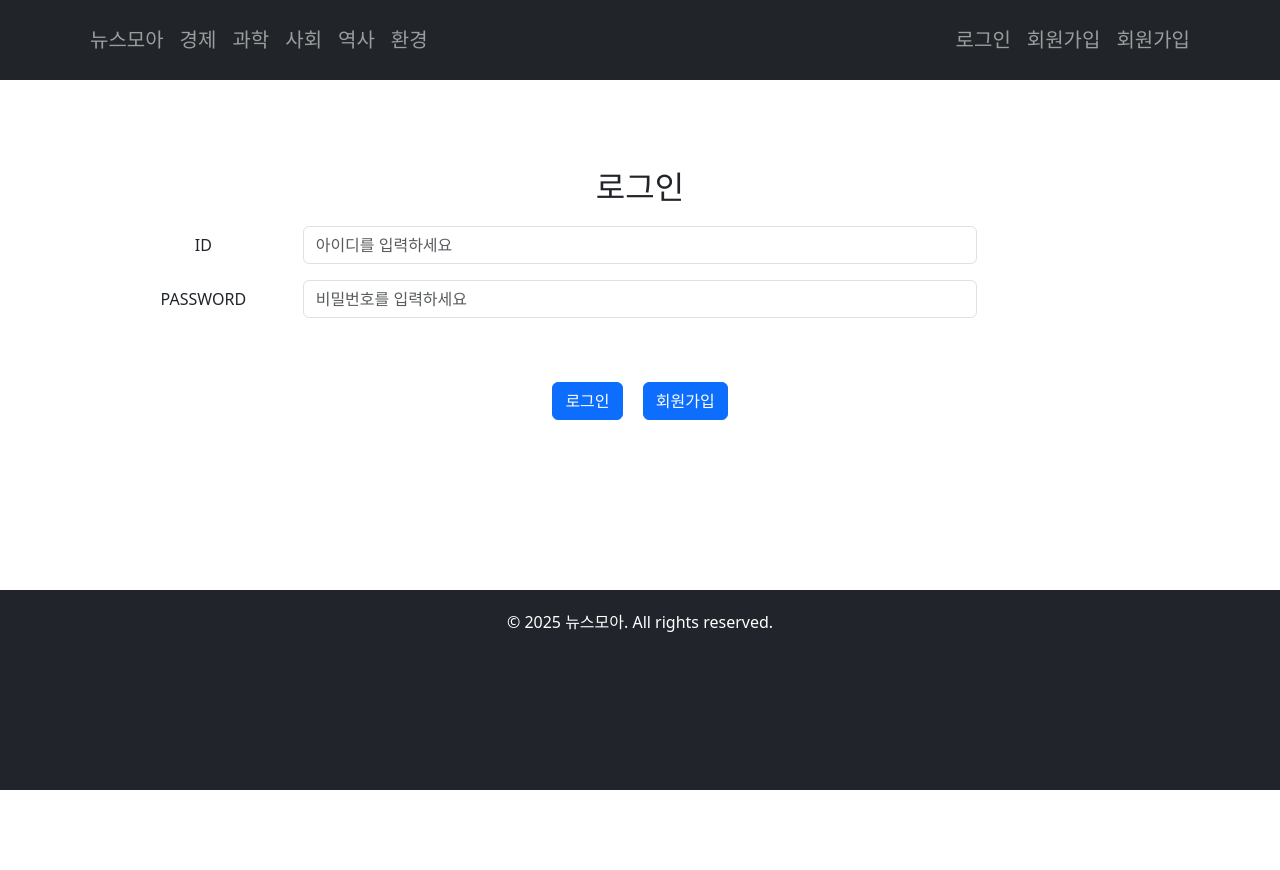
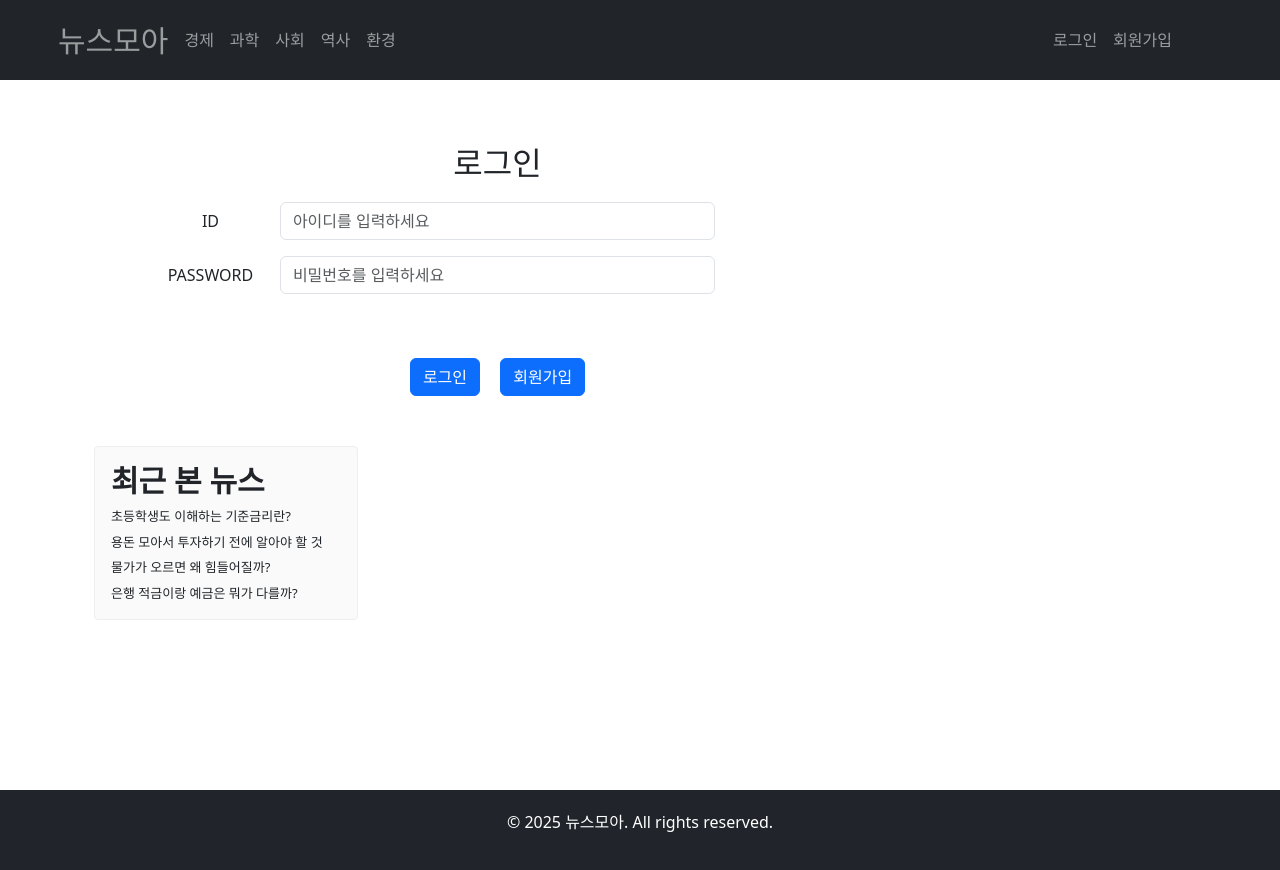
Before and after one commit to skarnddydwls/project, a React (Create React App) app in the folder project/: page /Signin in a window 1280 px wide. Shown: the top 870 px of the page. Before the commit the page ends 800 px from the top, so only its background shows below. Built offline with nearby package versions, Linux system fonts and the light colour scheme.

Commit message:
Reapply "Merge branch 'skarnddydwls' into yang"
This reverts commit 9d7842a83698d842655eec9fd39f3073421f7a57.

```diff
--- a/project/src/App.js
+++ b/project/src/App.js
@@ -8,10 +8,11 @@ import Signup from './pages/Signup';
 import News from './pages/News';
 import NewsCategory from './pages/NewsCategory';
 import Footer from './pages/Footer';
+import RecentNews from './pages/RecentNews';
 
 
 function App() {
-  const [tab, setTab] = useState(null);
+  // const [tab, setTab] = useState(null);
   const [loginUser, setLoginUser] = useState(null);
   const [category, setCategory] = useState('');
   let navigate = useNavigate();
@@ -19,17 +20,15 @@ function App() {
   return (
     <>
       <Navbar bg="dark" data-bs-theme="dark" style={{height: '80px'}}>
-        <Container style={{fontSize: '20px'}}>
-          <Nav>
-            <Nav.Link onClick={() => {navigate('/')}}>뉴스모아</Nav.Link>
+        <Nav style={{marginLeft:"50px", alignItems:'center'}}>
+          <Nav.Link style={{fontSize:'30px'}} onClick={() => {navigate('/')}}>뉴스모아</Nav.Link>
           <Nav.Link onClick={() => {navigate('/NewsCategory'); setCategory('경제')}}>경제</Nav.Link>
           <Nav.Link onClick={() => {navigate('/NewsCategory'); setCategory('과학')}}>과학</Nav.Link>
           <Nav.Link onClick={() => {navigate('/NewsCategory'); setCategory('사회')}}>사회</Nav.Link>
           <Nav.Link onClick={() => {navigate('/NewsCategory'); setCategory('역사')}}>역사</Nav.Link>
           <Nav.Link onClick={() => {navigate('/NewsCategory'); setCategory('환경')}}>환경</Nav.Link>
-
         </Nav>
-          <Nav className='ms-auto'>
+        <Nav className='ms-auto' style={{marginRight:'100px'}}>
           <Nav.Link onClick={()=> {
             if(loginUser) {
               sessionStorage.removeItem('loginUser');
@@ -39,17 +38,18 @@ function App() {
               navigate('/Signin');
             }
             }}>{loginUser ? '로그아웃' : '로그인'}</Nav.Link>
-            <Nav.Link onClick={()=>{navigate('/Signup')}}>회원가입</Nav.Link>
             <Nav.Link onClick={()=>{
-              if(loginUser){
-
+            if(!loginUser) {
+              navigate('/Signup')
             }
-            }}>회원가입</Nav.Link>
+          }}>{loginUser ? loginUser.id : "회원가입"}</Nav.Link>
+          {/* <Nav.Link onClick={()=>{navigate('/Signup')}}>회원가입</Nav.Link> */}
         </Nav>
-        </Container>
       </Navbar>
-
-      <br/><br/>
+      <Container>
+        <Row>
+          <Col md={9}>
+            <br/>
             <Routes>
               <Route path="/Signin" element={<Signin/>}></Route>
               <Route path="/Signup" element={<Signup/>}></Route>
@@ -57,6 +57,12 @@ function App() {
 
               <Route path='/:category/News/:id' element={<News/>}></Route>
             </Routes>
+          </Col>
+          {
+            !loginUser ? <RecentNews/> : null
+          }
+        </Row>
+      </Container>
       <Footer/>
     </>
   );
--- a/project/src/pages/News.js
+++ b/project/src/pages/News.js
@@ -61,7 +61,7 @@ const News = () => {
   return(
     <div style={{ maxWidth: '800px', margin: '0 auto', padding: '16px' }}>
 
-      <h1>{news.title}</h1>  {/*  */}
+      <h1>{news.title}</h1>
       <p style={{ color: '#666', fontSize: '14px' }}>
         {news.date}  {news.category}
       </p>
--- a/project/src/pages/NewsCategory.js
+++ b/project/src/pages/NewsCategory.js
@@ -2,10 +2,16 @@ import React, { useEffect, useState } from 'react';
 import axios from 'axios';
 import { Card, Row, Col, Container } from 'react-bootstrap';
 import {useNavigate} from 'react-router-dom'
-import '../pages/page.css';
+import '../css/page.css';
 
 const NewsCategory = ({category}) => {
     const [newsList, setNewsList] = useState([]);
+    const [recentNews, setRecentNews] = useState([
+        { id: 101, title: "초등학생도 이해하는 기준금리란?" },
+        { id: 102, title: "용돈 모아서 투자하기 전에 알아야 할 것" },
+        { id: 103, title: "물가가 오르면 왜 힘들어질까?" },
+        { id: 104, title: "은행 적금이랑 예금은 뭐가 다를까?" }
+    ]);
     let navigate = useNavigate();
 
     useEffect(() => {
@@ -57,18 +63,10 @@ const NewsCategory = ({category}) => {
         }
     ];
 
-    const recentNews = [
-        { id: 101, title: "초등학생도 이해하는 기준금리란?" },
-        { id: 102, title: "용돈 모아서 투자하기 전에 알아야 할 것" },
-        { id: 103, title: "물가가 오르면 왜 힘들어질까?" },
-        { id: 104, title: "은행 적금이랑 예금은 뭐가 다를까?" },
-    ];
-
-
     return (
         <Container className="news-container">
             <Row>
-            <Col className="news-main-col">
+            <Col >
                 <h2 className="section-title">{category}</h2>
 
                 {dummyNews.map((news) => (
@@ -86,19 +84,6 @@ const NewsCategory = ({category}) => {
                 </Row>
                 ))}
             </Col>
-
-            <Col md="auto" className="news-recent-col">
-                <div className="recent-box">
-                <h4 className="recent-title">최근 본 뉴스</h4>
-                <ul className="recent-list">
-                    {recentNews.map((item) => (
-                    <li key={item.id} className="recent-item">
-                        {item.title}
-                    </li>
-                    ))}
-                </ul>
-                </div>
-            </Col>
             </Row>
         </Container>
     );
--- /dev/null
+++ b/project/src/pages/RecentNews.js
@@ -0,0 +1,48 @@
+import React, { useEffect, useState } from 'react';
+import axios from 'axios';
+import { Card, Row, Col, Container } from 'react-bootstrap';
+
+const RecentNews = () => {
+
+    const [recentNews, setRecentNews] = useState([
+        { id: 101, title: "초등학생도 이해하는 기준금리란?" },
+        { id: 102, title: "용돈 모아서 투자하기 전에 알아야 할 것" },
+        { id: 103, title: "물가가 오르면 왜 힘들어질까?" },
+        { id: 104, title: "은행 적금이랑 예금은 뭐가 다를까?" }
+    ]);
+
+    // useEffect(() => {
+    //     axios.get(``)
+    //      .then(result => {
+    //         if(result){
+    //             setRecentNews(result.data);
+    //         } else {
+    //             alert("오류 발생");
+    //         }
+    //      })
+    //      .catch((error) => {
+    //         setRecentNews([
+
+    //         ])
+    //      })
+    // },[])
+
+    return(
+        <>
+            <Col md="auto" className="news-recent-col" style={{marginTop: '50px'}}>
+                <div className="recent-box">
+                <h4 className="recent-title">최근 본 뉴스</h4>
+                <ul className="recent-list">
+                    {recentNews.map((item) => (
+                    <li key={item.id} className="recent-item">
+                        {item.title}
+                    </li>
+                    ))}
+                </ul>
+                </div>
+            </Col>
+        </>
+    )
+}
+
+export default RecentNews;
--- a/project/src/pages/Signin.js
+++ b/project/src/pages/Signin.js
@@ -32,7 +32,7 @@
           }
         })
         .catch(() => {
-          alert('로그인에 실패하였습니다'); // 서버 측 오류
+          alert('로그인에 실패하였습니다');
         });
     };
 
```
Also changed, not shown: project/src/css/page.css (renamed from project/src/pages/page.css). Lines whose indentation alone changed are shown as unchanged.
